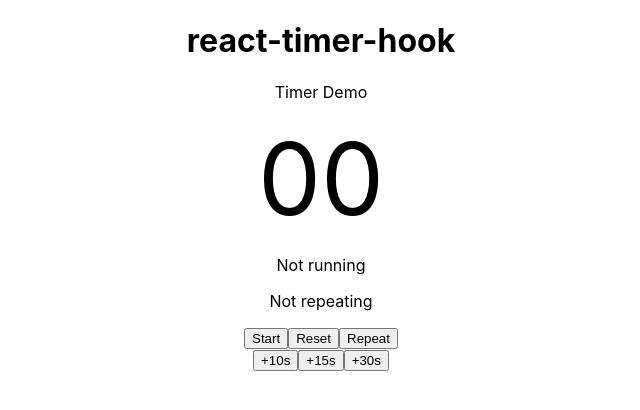
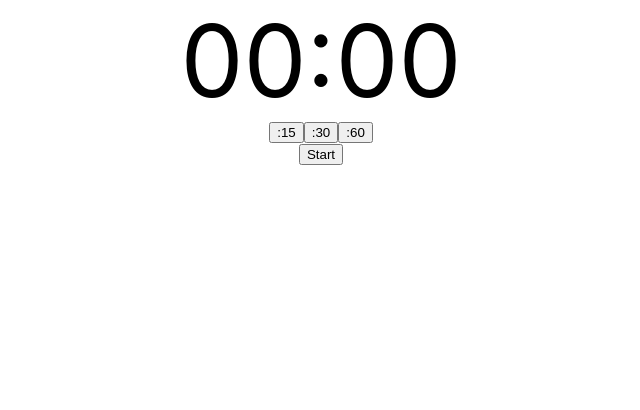
Before and after one commit to Project-Apoikia-Companion-App/companion-app-fe, a React (Create React App) app in the folder companion/: page / in a window 1280 px wide. Shown: the top 410 px of the page, without its empty margins (319-959 px from the left). Built offline with nearby package versions, Linux system fonts and the light colour scheme.

Commit message:
rewrote based on library change

```diff
--- a/companion/package.json
+++ b/companion/package.json
@@ -7,6 +7,7 @@
     "@testing-library/react": "^11.2.7",
     "@testing-library/user-event": "^12.8.3",
     "react": "^17.0.2",
+    "react-countdown": "^2.3.2",
     "react-dom": "^17.0.2",
     "react-scripts": "^1.1.5",
     "react-timer-hook": "^3.0.4",
--- a/companion/src/App.js
+++ b/companion/src/App.js
@@ -1,20 +1,21 @@
 import './App.css';
 import React, { useState } from "react";
-import Timer from "./components/Timer"
+import Timer from "./components/Timer";
 
 function App() {
-  const [endTimestamp, setEndTimestamp] = useState(new Date());
+  const time = Date.now();
+  const [endTimestamp, setEndTimestamp] = useState(time);
 
-  const addTime = (seconds) => {
-    const time = new Date(endTimestamp.getTime());
-    time.setSeconds(time.getSeconds() + seconds);
+  const addTime = (ms) => {
+    const time = Date.now() + ms;
     setEndTimestamp(time);
+    console.log(endTimestamp);
   }
 
   return (
     <div>
       <Timer
-        expiryTimestamp={endTimestamp}
+        date={endTimestamp}
         addTime={addTime}
       />
     </div>
--- a/companion/src/components/Timer.js
+++ b/companion/src/components/Timer.js
@@ -1,33 +1,41 @@
-import React, { useState } from "react";
-import { useTimer } from "react-timer-hook";
+import React from "react";
+import Countdown, { zeroPad } from "react-countdown";
 
-const Timer = ({ expiryTimestamp, addTime }) => {
-    const timer = useTimer({ expiryTimestamp, autoStart: false });
+const Timer = ({ date, addTime }) => {
+    const addFifteen = () => {
+        addTime(15000);
+    }
 
-    const [repeatFlag, setRepeatFlag] = useState(false);
+    const addThirty = () => {
+        addTime(30000);
+    }
+
+    const addSixty = () => {
+        addTime(60000);
+    }
+
+    const renderer = ({ minutes, seconds }) => {
+        return (
+            <div style={{ textAlign: 'center', fontSize: 100 }}>
+                <span>{zeroPad(minutes)}:{zeroPad(seconds)}</span>
+            </div>
+        )
+    }
 
     return (
         <React.Fragment>
+            <Countdown
+                date={date}
+                renderer={renderer}
+                controlled={false}
+            />
             <div style={{ textAlign: 'center' }}>
-                <h1>react-timer-hook </h1>
-                <p>Timer Demo</p>
-                <div style={{ fontSize: '100px' }}>
-                    {timer.minutes > 0 && <span>{timer.minutes}:</span>}
-                    <span>{timer.seconds.toString().padStart(2, "0")}</span>
-                </div>
-                <p>{timer.isRunning ? 'Running' : 'Not running'}</p>
-                <p>{repeatFlag ? "Repeating" : "Not repeating"}</p>
-                <button onClick={timer.start}>Start</button>
-                <button onClick={() => {
-                    const time = new Date();
-                    timer.restart(time, false);
-                }}>Reset</button>
-                <button onClick={() => setRepeatFlag(!repeatFlag)}>Repeat</button>
+                <button onClick={() => addFifteen()}>:15</button>
+                <button onClick={() => addThirty()}>:30</button>
+                <button onClick={() => addSixty()}>:60</button>
             </div>
-            <div style={{ textAlign: "center" }}>
-                <button onClick={() => addTime(10)}>+10s</button>
-                <button onClick={() => addTime(15)}>+15s</button>
-                <button onClick={() => addTime(30)}>+30s</button>
+            <div style={{ textAlign: 'center' }}>
+                <button>Start</button>
             </div>
         </React.Fragment>
     );
```
Also changed, not shown: 1 other file (tests, documents, lock files or other folders).
